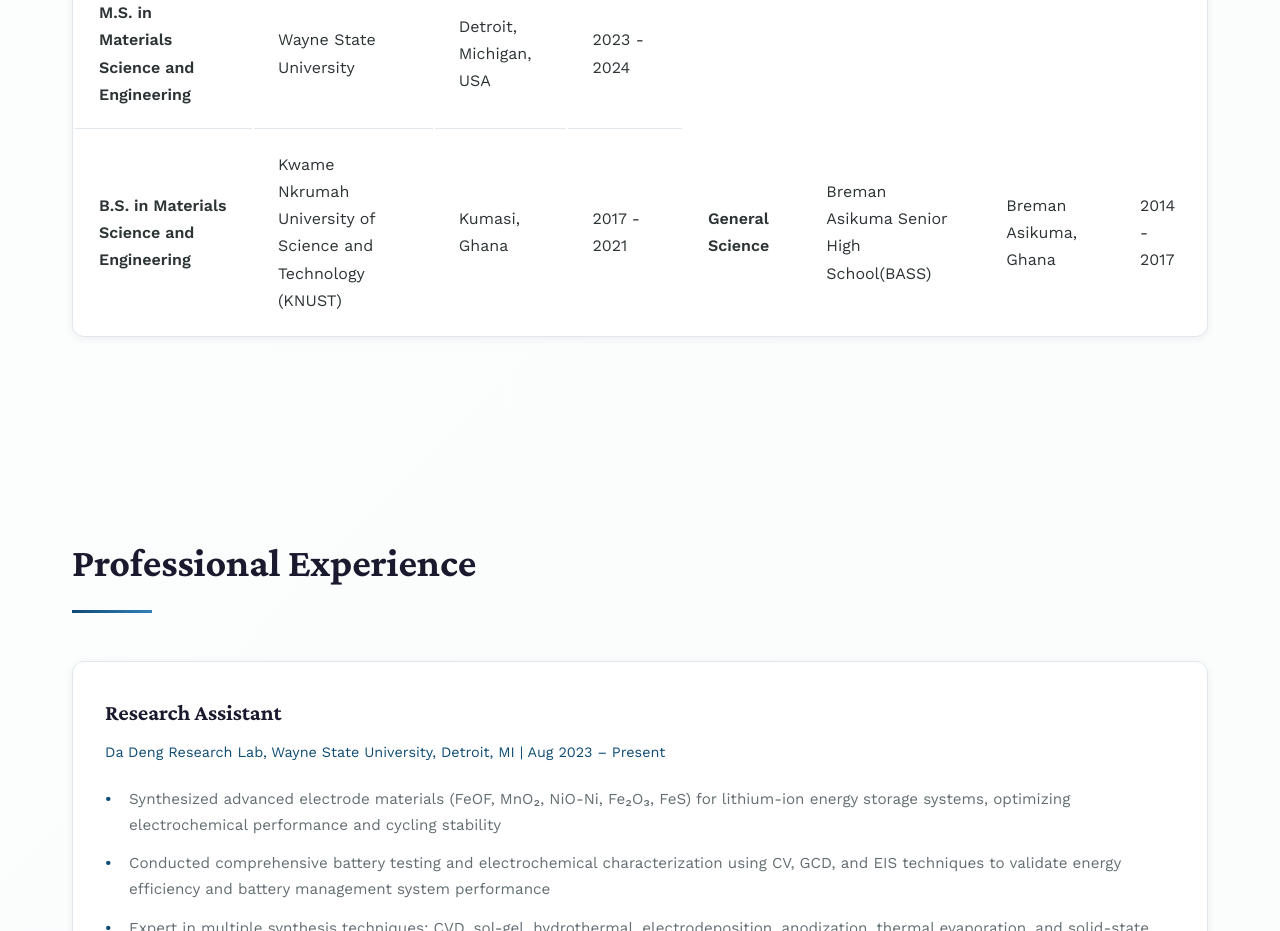
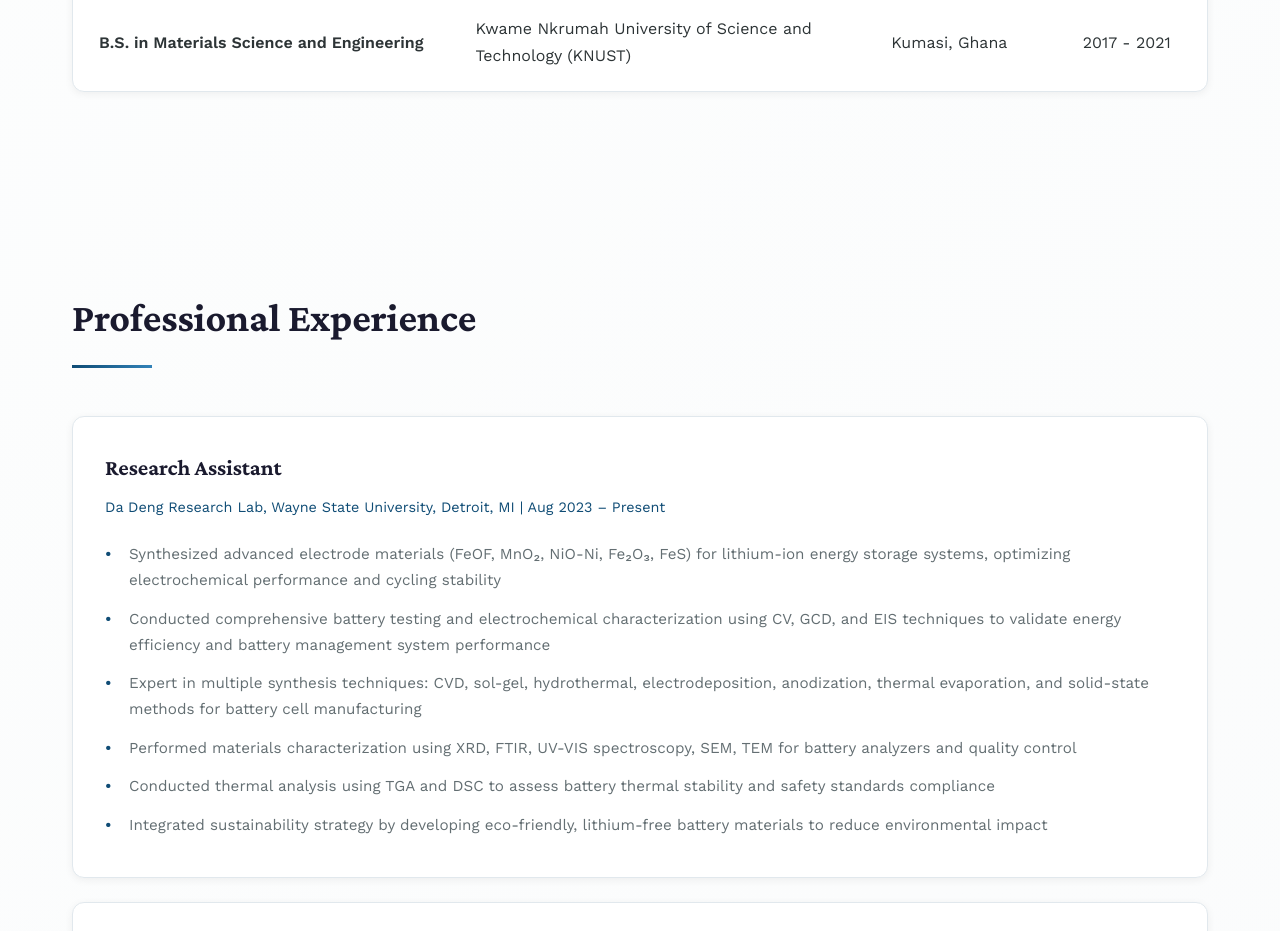
Before and after one commit to obabekah/obabekah.github.io, a plain HTML site: page index.html in a window 1280 px wide. Shown: the part 2331-3262 px from the top of the page. Drawn offline with nearby package versions, Linux system fonts and the light colour scheme.

Commit message:
Update index.html

```diff
--- a/index.html
+++ b/index.html
@@ -733,11 +733,6 @@
                     <td>Kwame Nkrumah University of Science and Technology (KNUST)</td>
                     <td>Kumasi, Ghana</td>
                     <td>2017 - 2021</td>
-
-                    <td><strong> General Science </strong></td>
-                    <td>Breman Asikuma Senior High School(BASS)</td>
-                    <td>Breman Asikuma, Ghana</td>
-                    <td>2014 - 2017</td>
                 </tr>
             </tbody>
         </table>
```
